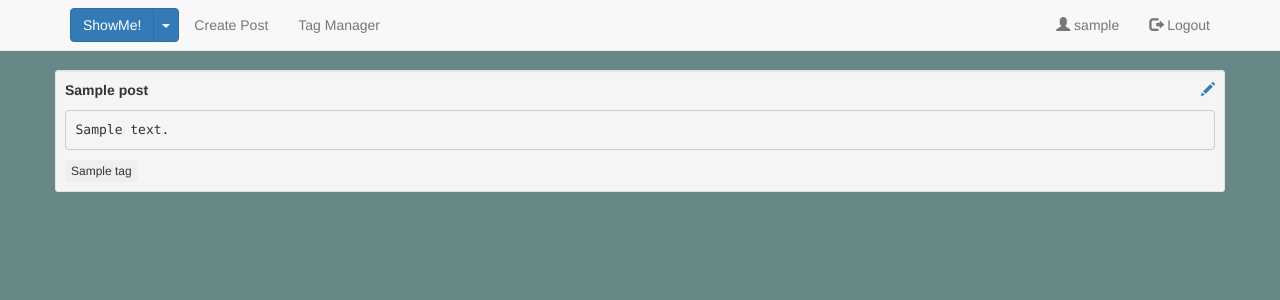
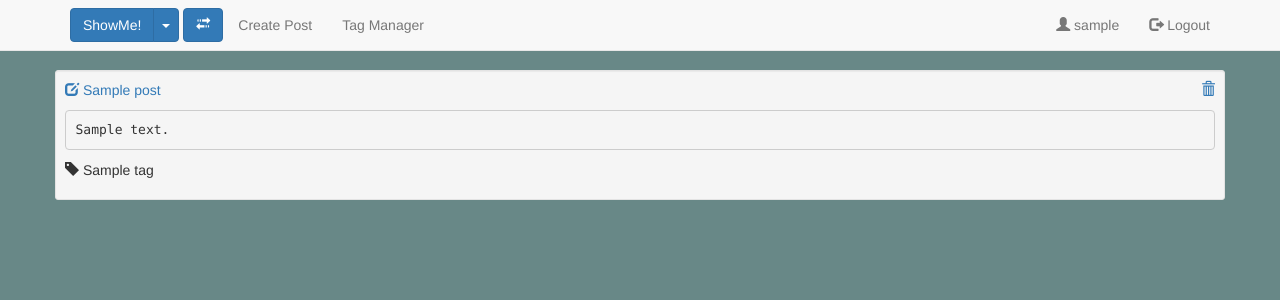
Before and after one commit to dimdiden/portanizer, a Django app: page / in a window 1280 px wide. Shown: the top 300 px of the page. Run offline with Django 3.2, Linux system fonts and the light colour scheme; a user stored in the database is signed in; tables that the repository leaves empty hold one stand-in row (values such as "Sample post"); some libraries are stand-ins or nearby versions.

Commit message:
Added blank=True to tag field in Post model. Changed templates. Added logic for displaying Posts without tag

```diff
--- a/posts/models.py
+++ b/posts/models.py
@@ -10,7 +10,7 @@ The default HTML widget to use when rendering a form field (e.g. <input type="te
 class Post(models.Model):
     title = models.CharField(max_length=50)
     body = models.TextField()
-    tag = models.ManyToManyField('Tag')
+    tag = models.ManyToManyField('Tag', blank=True)
 
     def __str__(self):
         return self.title
--- a/posts/templates/includes/panel.html
+++ b/posts/templates/includes/panel.html
@@ -18,11 +18,11 @@
     </div>
 </form>
 {% endcomment %}
-
+{% load widget_tweaks %}
 
 {#!!!!! http://stackoverflow.com/questions/23103567/bootstrap-dropdown-checkbox-select               #}
 {# https://behigh.github.io/bootstrap_dropdowns_enhancement/#inputs-disable-label-replacement #}
-<form action="{% url 'index' %}" method="GET">
+<form class="form-inline" action="{% url 'index' %}" method="GET">
     <div class="btn-group navbar-btn"><!--navbar-btn-->
         <button class="btn btn-primary">ShowMe!</button>
         <button data-toggle="dropdown" class="btn btn-primary dropdown-toggle" data-placeholder="false"> <span class="caret"></span></button>
@@ -34,12 +34,11 @@
                     <label for="{{ checkbox.id_for_label }}">{{ checkbox.choice_label }}</label>
                 </li>
             {% endfor %}
-
-          {# <li> #}
-            {# <input type="checkbox" id="ex6_1" name="ex6" value="1"> #}
-            {# <label for="ex6_1">Option1</label> #}
-          {# </li> #}
-
         </ul>
     </div>
 </form>
+<form class="form-inline" action="{% url 'unassigned' %}" method="GET">
+    <button class="btn btn-primary">
+        <span class="glyphicon glyphicon-transfer" aria-hidden="true"></span>
+    </button>
+</form>
--- a/posts/templates/includes/posts.html
+++ b/posts/templates/includes/posts.html
@@ -1,15 +1,19 @@
 {% load static %}
 {% for post in posts %}
     <div class="well well-sm">
-        <p><b>{{post.title}}</b>
-            <a href='{{post.get_absolute_url}}' style="float: right">
-                <span class="glyphicon glyphicon-pencil" aria-hidden="true"></span>
+        <p>
+            <a href="{{post.get_absolute_url}}">
+                <span class="glyphicon glyphicon-edit" aria-hidden="true"></span> {{post.title}}
+            </a>
+            <a href="{% url 'deletepost' post.id %}" style="float: right">
+                <span class="glyphicon glyphicon-trash" aria-hidden="true">
             </a>
         </p>
         <pre>{{post.body}}</pre>
-        {% for tag in post.tag.all %}
-            {# <a href="">{{tag}}, </a> #}
-        <button type="button" class="btn btn-xs">{{tag}}</button>
-        {% endfor %}
+        <p>
+            {% for tag in post.tag.all %}
+            <span class="glyphicon glyphicon-tag" aria-hidden="true"></span> {{tag}}
+            {% endfor %}
+        </p>
     </div>
 {% endfor %}
--- a/posts/urls.py
+++ b/posts/urls.py
@@ -3,7 +3,6 @@ from posts.views import (
     PostListView,
     CreatePostFormView,
     UpdatePostFormView,
-    # CreateTagView,
     UpdateTagFormView,
     DeletePostView,
     DeleteTagView,
@@ -12,14 +11,14 @@ from posts.views import (
 urlpatterns = [
     url(r'^$',
         PostListView.as_view(), name='index'),
+    url(r'^unassigned/',
+        PostListView.as_view(), name='unassigned'),
     url(r'^createpost/',
         CreatePostFormView.as_view(), name='createpost'),
     url(r'^updatepost/(?P<pk>[0-9]+)/',
         UpdatePostFormView.as_view(), name='updatepost'),
     url(r'^deletepost/(?P<pk>[0-9]+)/',
         DeletePostView.as_view(), name='deletepost'),
-    # url(r'^createtag/',
-    #     CreateTagView.as_view(), name='createtag'),
     url(r'^tagmanager/$',
         UpdateTagFormView.as_view(), name='tagmanager'),
     url(r'^tagmanager/(?P<pk>[0-9]+)/',
--- a/posts/views.py
+++ b/posts/views.py
@@ -27,13 +27,26 @@ class PostListView(LoginRequiredMixin, ListView):
         http://stackoverflow.com/questions/33876790/how-to-check-for-a-post-method-in-a-listview-in-django-views-im-getting-a-405
         """
         posts = self.get_queryset()
-        if request.GET.getlist('select_tag'):
+        if request.path == '/unassigned/':
+            posts = Post.objects.filter(tag__isnull=True).distinct()
+        elif request.GET.getlist('select_tag'):
             tags = request.GET.getlist('select_tag')
             posts = Post.objects.filter(tag__in=tags).distinct()
         return render(request, self.template_name, {
             'posts': posts,
             'formMultyTag': TagMultiplyForm(),
         })
+
+        # def get_queryset(self):
+        #     """
+        #     If an extra key is passed(url), the specific page is displayed.
+        #     """
+        #     if 'extra' in self.kwargs and self.kwargs['extra'] == 'last_24_hours':
+        #         last_24_hours = datetime.today() - timedelta(days=1)
+        #         return Product.objects.all().filter(created_at__gte=last_24_hours)
+        #     else:
+        #         return Product.objects.all().filter(
+        #             category=Category.objects.get(slug=self.kwargs['category_slug']))
 
 
 class CreatePostFormView(LoginRequiredMixin, CreateView):
```
Also changed, not shown: posts/fields.py (added, +27 -0 lines), posts/templates/post.html (+5 -5 lines), posts/migrations/0004_auto_20170526_1136.py (added), posts/migrations/0005_auto_20170526_1139.py (added). Lines whose indentation alone changed are shown as unchanged.
